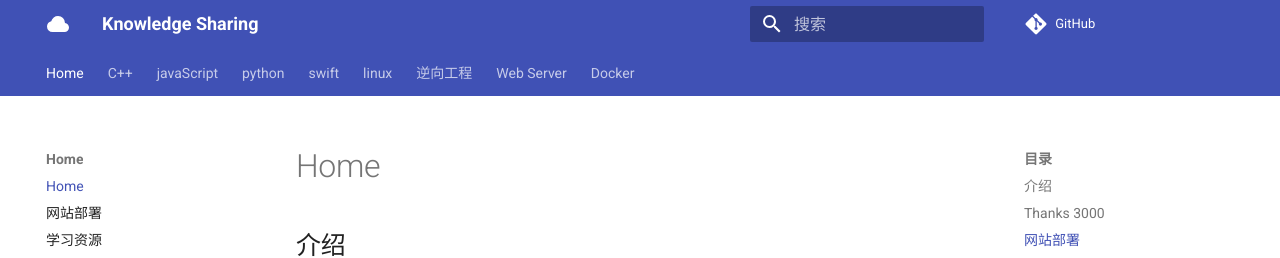
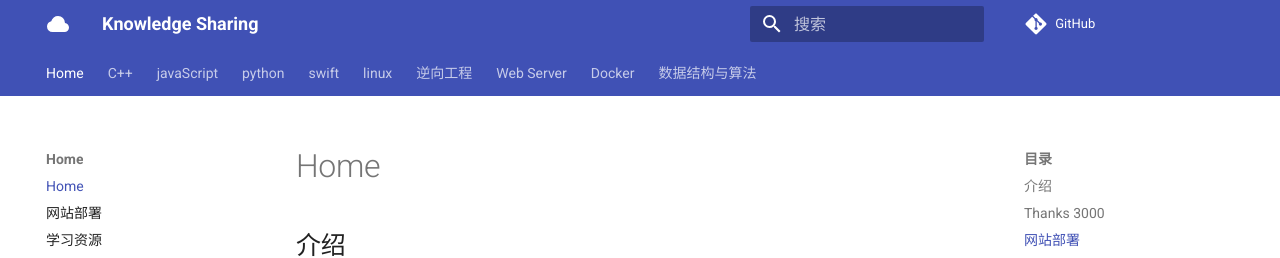
Before and after one commit to zhoukaidev/ks_blog, an MkDocs documentation site: the page built from docs/index.md, in a window 1280 px wide and 1036 px high. Shown: the top 258 px of the window. Built offline with MkDocs 1.6.1 and Material for MkDocs 9.7.7, drawn with Linux system fonts in a browser that asks for light colours; comment, search, counter and statistics services are not loaded.

Commit message:
update mkdocs.md

```diff
--- a/mkdocs.yml
+++ b/mkdocs.yml
@@ -121,3 +121,5 @@ nav:
     - '配置docker': docker/config.md
     - 'Dockerfile': docker/dockerfile.md
     - 'Log管理': docker/logger.md
+  - '数据结构与算法':
+    - '简介': algorithms/readme.md
```
